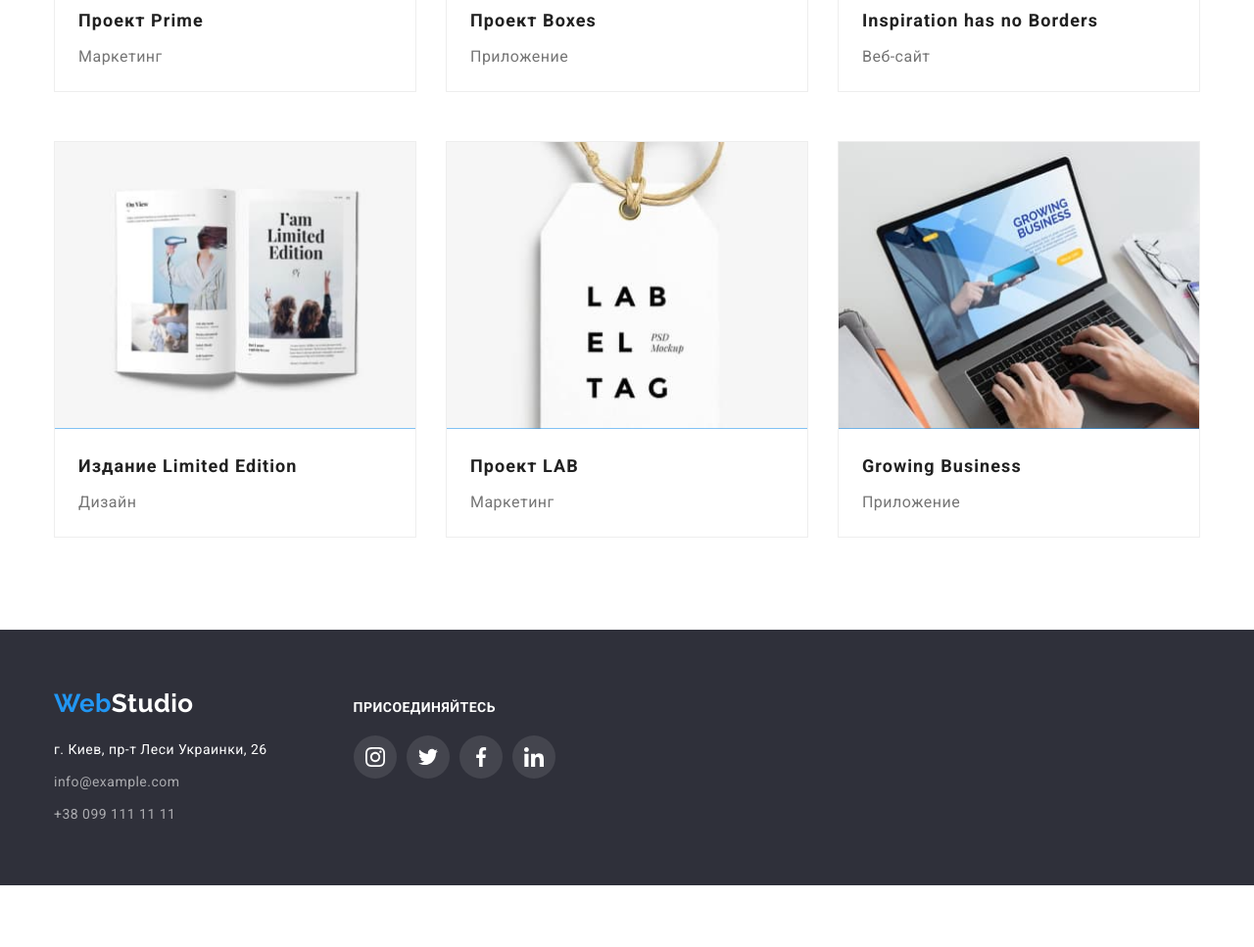
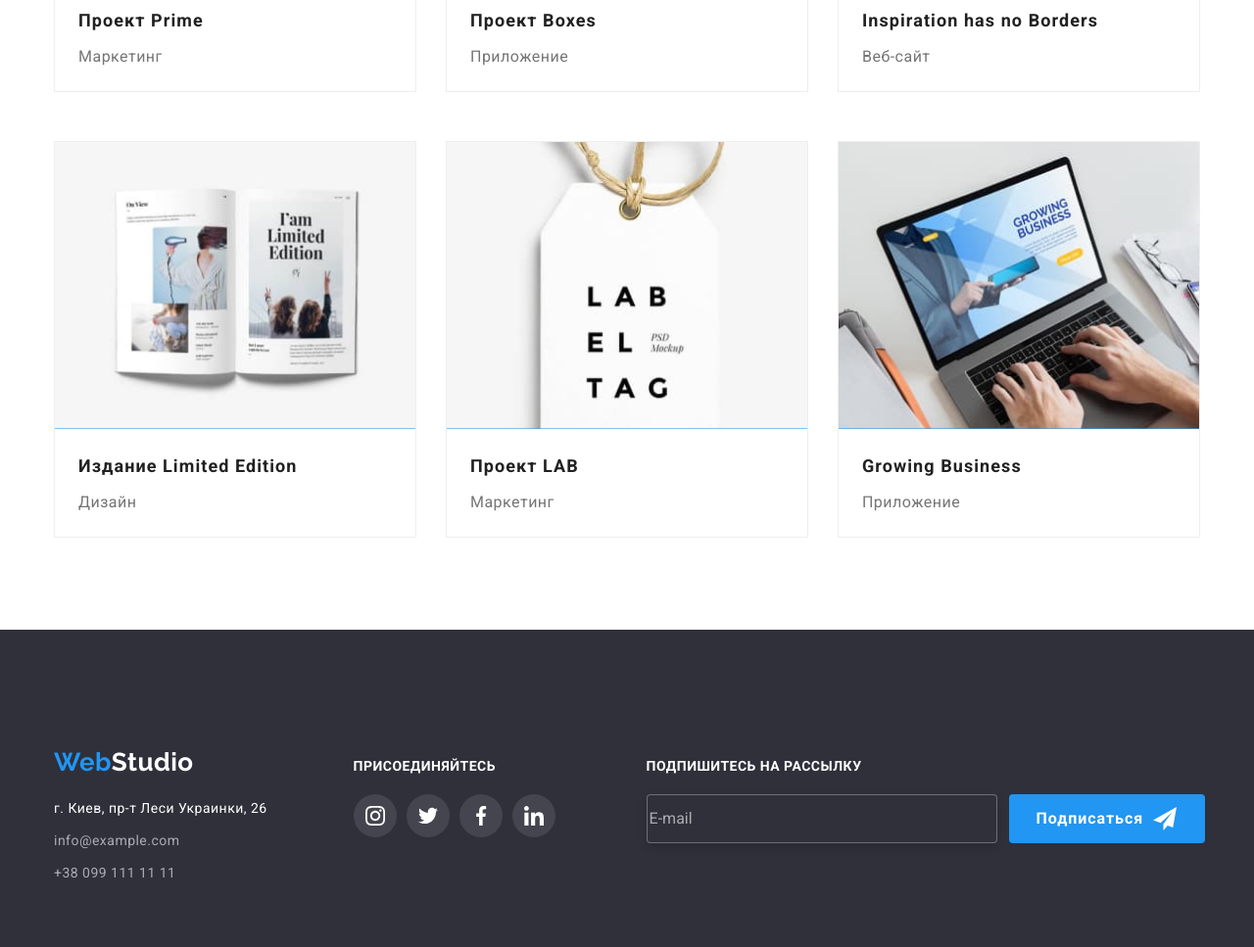
Before and after one commit to js-full-stack/goit-markup-hw-06, a plain HTML site: page portfolio.html in a window 1280 px wide. Shown: the part 1027-1994 px from the top of the page at 98% size. Before the commit the page ends 1931 px from the top, so only its background shows below. Drawn offline with nearby package versions, Linux system fonts and the light colour scheme.

Commit message:
add form action to footer

```diff
--- a/css/styles.css
+++ b/css/styles.css
@@ -28,6 +28,10 @@ img {
   display: block;
   max-width: 100%;
   height: auto;
+}
+
+.flexbox {
+  display: flex;
 }
 
 .container {
@@ -306,7 +310,6 @@ img {
   line-height: 1.17;
   letter-spacing: 0.01em;
   color: var(--primary-text-color);
-  /* width: 22px; */
 }
 
 .form-input {
@@ -709,8 +712,14 @@ img {
   width: 231px;
 }
 
-.wrap-footer .link {
+.grid-contacts .link {
   color: var(--accent-rgba-color);
+  transition: color var(--transition);
+}
+
+.grid-contacts .link:hover,
+.grid-contacts .link:focus {
+  color: var(--accent-blue-color);
 }
 
 .logo-footer-marg {
@@ -727,8 +736,12 @@ img {
   line-height: 1.46;
 }
 
+.sec-action {
+  margin-right: 93px;
+}
+
 .call-to-action {
-  display: inline-block;
+  display: block;
   margin-bottom: 20px;
   color: var(--accent-white-color);
   font-size: 14px;
@@ -743,3 +756,36 @@ img {
 .social-link-footer .icon-social {
   fill: var(--accent-white-color);
 }
+
+.footer-flex-form {
+  display: flex;
+  flex-direction: row;
+}
+
+.action-mail {
+  margin-right: 12px;
+  width: 358px;
+  border: 1px solid rgba(255, 255, 255, 0.3);
+  border-radius: 4px;
+  filter: drop-shadow(0px 4px 4px rgba(0, 0, 0, 0.15));
+  background-color: var(--secondary-bck-color);
+  color: var(--accent-rgba-color);
+}
+
+.action-mail::placeholder {
+  color: var(--accent-rgba-color);
+}
+
+.icon-telegramm {
+  fill: var(--accent-white-color);
+  width: 24px;
+  height: 24px;
+  margin-left: 10px;
+}
+
+.btn-footer {
+  display: flex;
+  align-items: center;
+  padding-left: 28px;
+  padding-right: 29px;
+}
--- a/portfolio.html
+++ b/portfolio.html
@@ -305,6 +305,7 @@
 
     <!-- Футер -->
     <footer class="wrap-footer">
+      <footer class="wrap-footer">
         <div class="container footer-flexbox">
           <div class="footer-address">
             <a class="link logo logo-footer-marg" href="./index.html">
@@ -312,9 +313,7 @@
               ><span class="white-text">Studio</span>
             </a>
             <address class="text white-text font-style grid-contacts">
-            <p class="address-marg address-line">
-              г. Киев, пр-т Леси Украинки, 26
-            </p>
+              <p class="address-marg">г. Киев, пр-т Леси Украинки, 26</p>
               <ul class="list">
                 <li class="address-marg">
                   <a class="link" href="mailto:info@example.com"
@@ -372,7 +371,32 @@
               </li>
             </ul>
           </div>
+
+          <!-- Подпишитесь на рассылку-->
+
+          <form class="form-field">
+            <label for="action-mail">
+              <b class="call-to-action">Подпишитесь на рассылку</b>
+            </label>
+            <div class="footer-flex-form">
+              <input
+                class="action-mail"
+                type="mail"
+                id="action-mail"
+                name="mail"
+                placeholder="E-mail"
+              />
+
+              <button type="submit" class="button btn-footer">
+                Подписаться
+                <svg class="icon-telegramm">
+                  <use href="./images/symbol-defs.svg#icon-telegramm"></use>
+                </svg>
+              </button>
             </div>
+          </form>
+        </div>
+      </footer>
     </footer>
   </body>
 </html>
```
Also changed, not shown: index.html (+25 -3 lines). Lines whose indentation alone changed are shown as unchanged.
